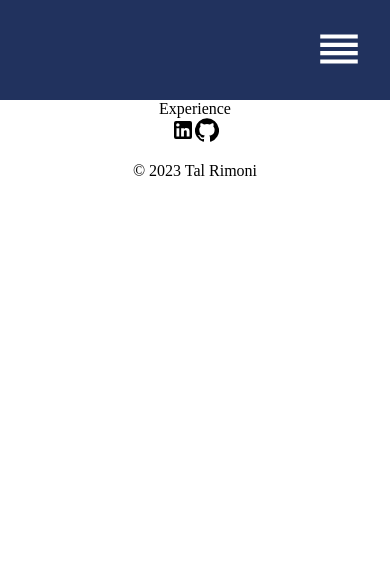
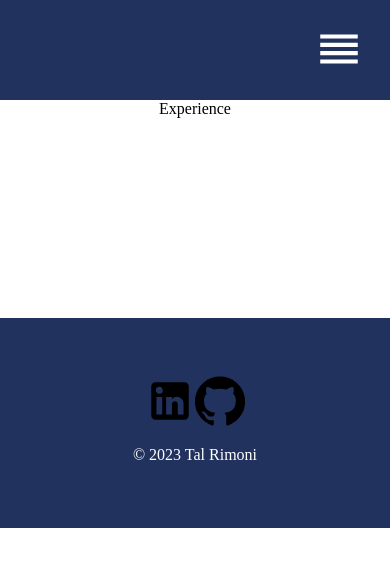
Before and after one commit to trimoni/tal-portfolio, a React (Create React App) app: page /experience in a window 390 px wide. Shown: the top 566 px of the page. Built offline with nearby package versions, Linux system fonts and the light colour scheme.

Commit message:
footer css

```diff
--- a/src/components/Footer.jsx
+++ b/src/components/Footer.jsx
@@ -1,6 +1,7 @@
 import React from 'react'
 import LinkedInIcon from '@material-ui/icons/LinkedIn'
 import GitHubIcon from '@material-ui/icons/GitHub'
+import '../styles/Footer.css'
 
 function Footer() {
   return (
--- /dev/null
+++ b/src/styles/Footer.css
@@ -0,0 +1,28 @@
+.footer {
+  width: 100%;
+  height: 200px;
+  background: #21325e;
+  display: flex;
+  justify-content: center;
+  align-items: center;
+  flex-direction: column;
+  padding-top: 10px;
+  margin-top: 200px;
+}
+
+.socialMedia svg {
+  color: white;
+  margin: 20px;
+  font-size: 70px;
+  cursor: pointer;
+}
+
+.footer p {
+  color: white;
+}
+
+@media only screen and (max-width: 600px) {
+  .footer svg {
+    font-size: 50px;
+  }
+}
```
